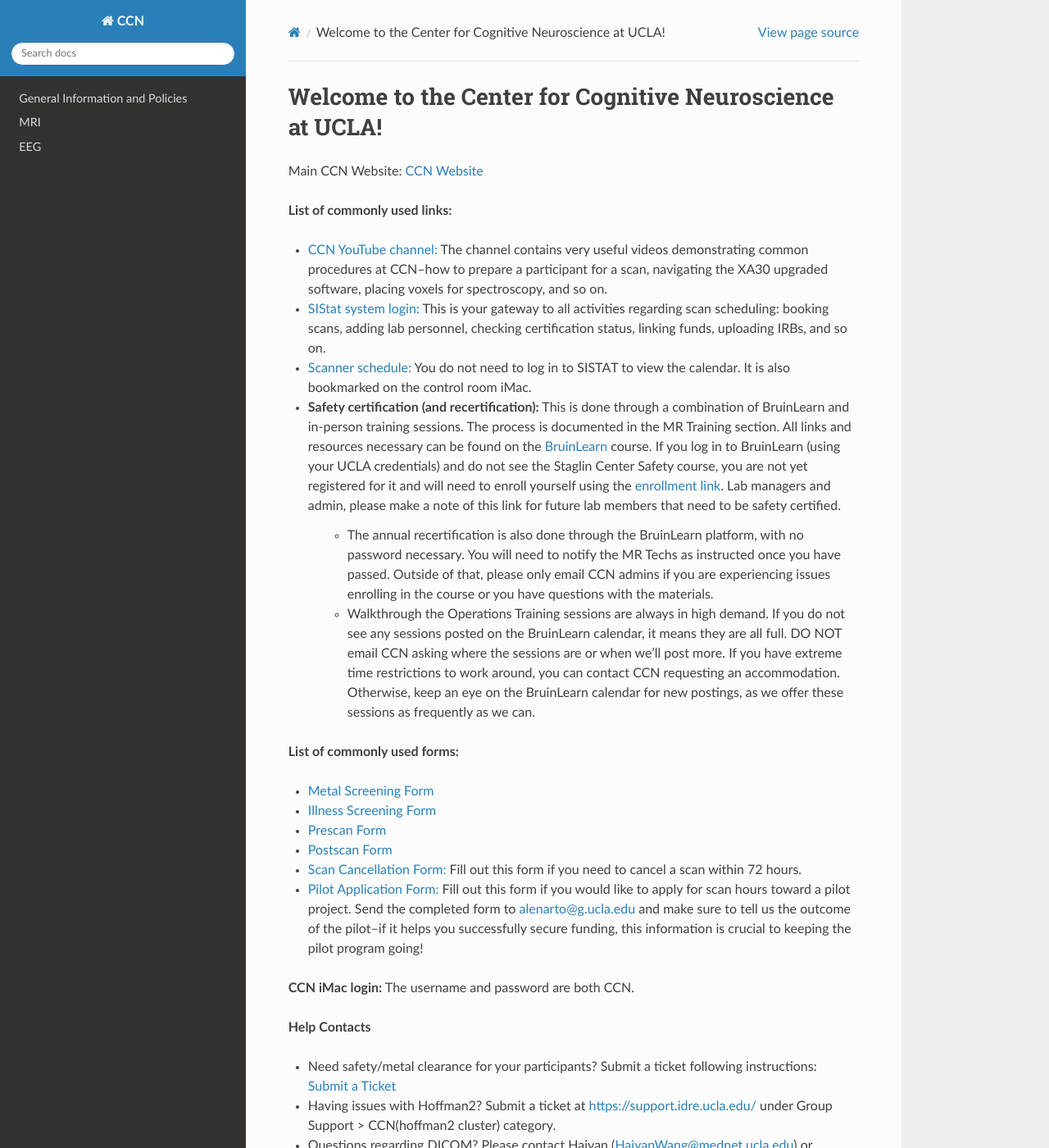
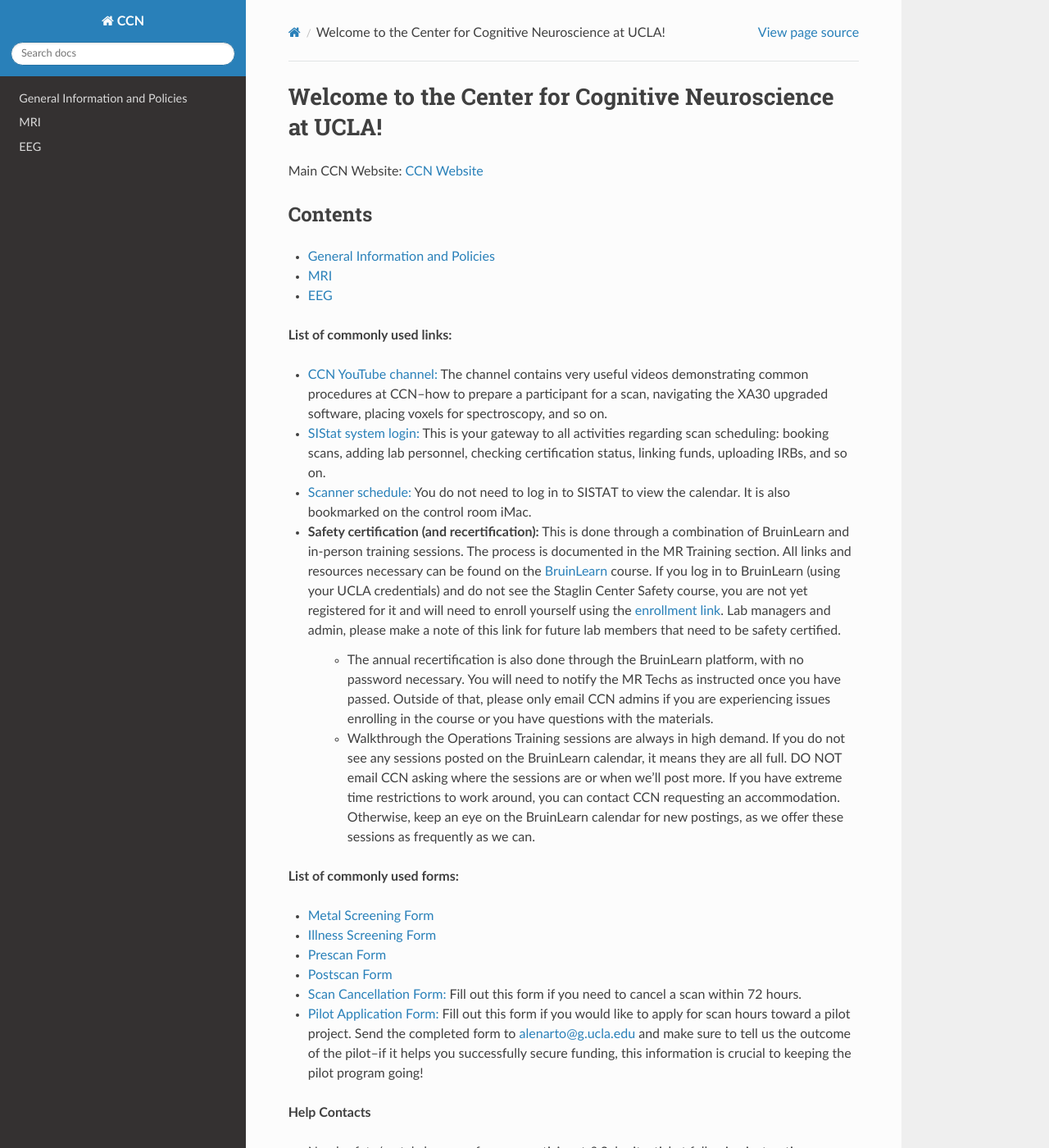
Before and after one commit to jpontanares-ccn/CCN, a Sphinx documentation site: the page built from docs/source/index.rst, in a window 1280 px wide and 1400 px high. Shown: the whole window at 82% size. Built offline with Sphinx 7.4.7 and the Read the Docs theme 3.1.0, drawn with Linux system fonts in a browser that asks for light colours; some of the changed text lies outside the part shown.

Commit message:
Update index.rst

```diff
--- a/docs/source/index.rst
+++ b/docs/source/index.rst
@@ -2,6 +2,16 @@ Welcome to the Center for Cognitive Neuroscience at UCLA!
 ===================================
 
 Main CCN Website: `CCN Website <https://staglincenterforcogneuro.semel.ucla.edu/>`_
+
+Contents
+--------
+
+.. toctree::
+   :maxdepth: 1
+
+   generalpolicies
+   mri
+   eeg
 
 **List of commonly used links:**
 
@@ -22,22 +32,9 @@ Main CCN Website: `CCN Website <https://staglincenterforcogneuro.semel.ucla.edu/
 - `Scan Cancellation Form: <https://forms.gle/E9uzNYDZheAqihce7/>`_ Fill out this form if you need to cancel a scan within 72 hours.
 - `Pilot Application Form: <hhttps://drive.google.com/file/d/1rhfezXO3QP4pV5yjUnNmI8LNkjw7EqS9/view?usp=drive_link/>`_ Fill out this form if you would like to apply for scan hours toward a pilot project. Send the completed form to alenarto@g.ucla.edu and make sure to tell us the outcome of the pilot--if it helps you successfully secure funding, this information is crucial to keeping the pilot program going!
 
-**CCN iMac login:** The username and password are both CCN.
-
 **Help Contacts**
 
 - Need safety/metal clearance for your participants? Submit a ticket following instructions: `Submit a Ticket <https://docs.google.com/document/d/13g-DVRauCgZAkScw0D5j03cCPeCiu2Fi/edit/>`_
 - Having issues with Hoffman2? Submit a ticket at `<https://support.idre.ucla.edu/>`_ under Group Support > CCN(hoffman2 cluster) category.
 - Questions regarding DICOM? Please contact Haiyan (HaiyanWang@mednet.ucla.edu) or Jonathan (JonHernandez@mednet.ucla.edu) .
 - **ccnsupport@g.ucla.edu:** Email this address with all other CCN-related questions and requests.
-
-
-Contents
---------
-
-.. toctree::
-   :maxdepth: 1
-
-   generalpolicies
-   mri
-   eeg
```
